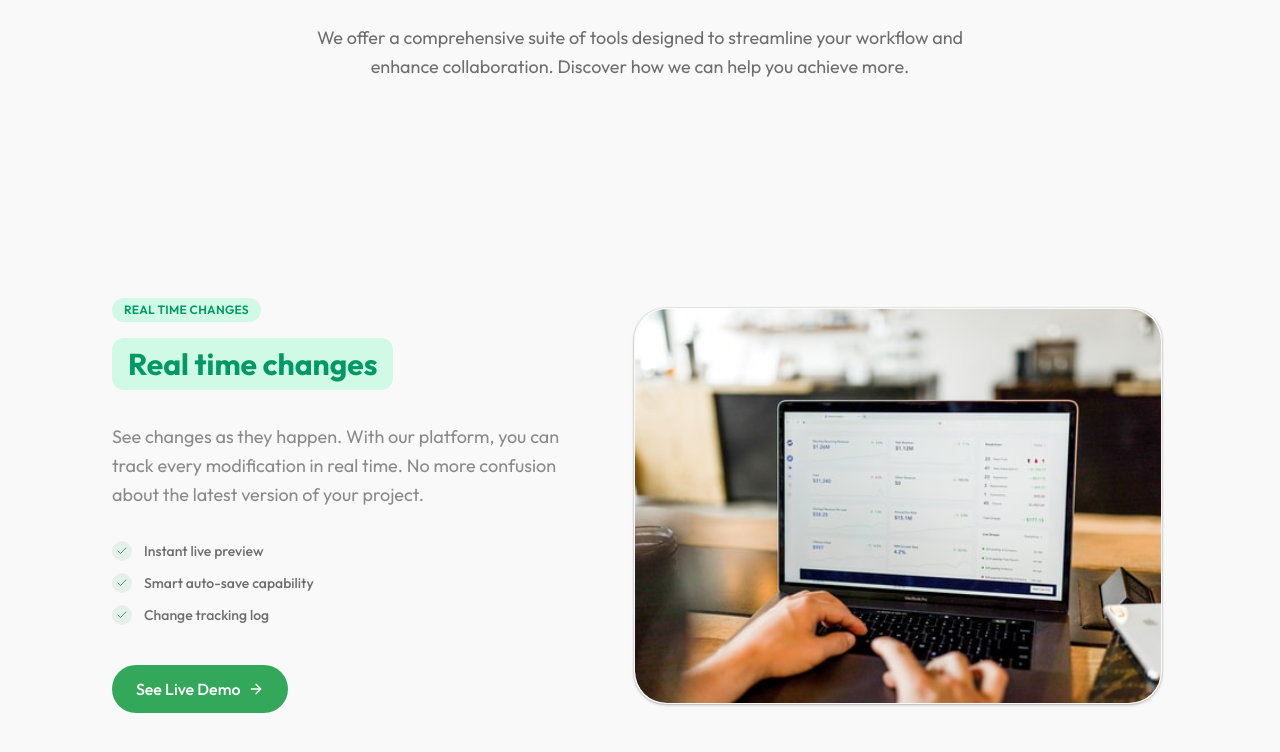
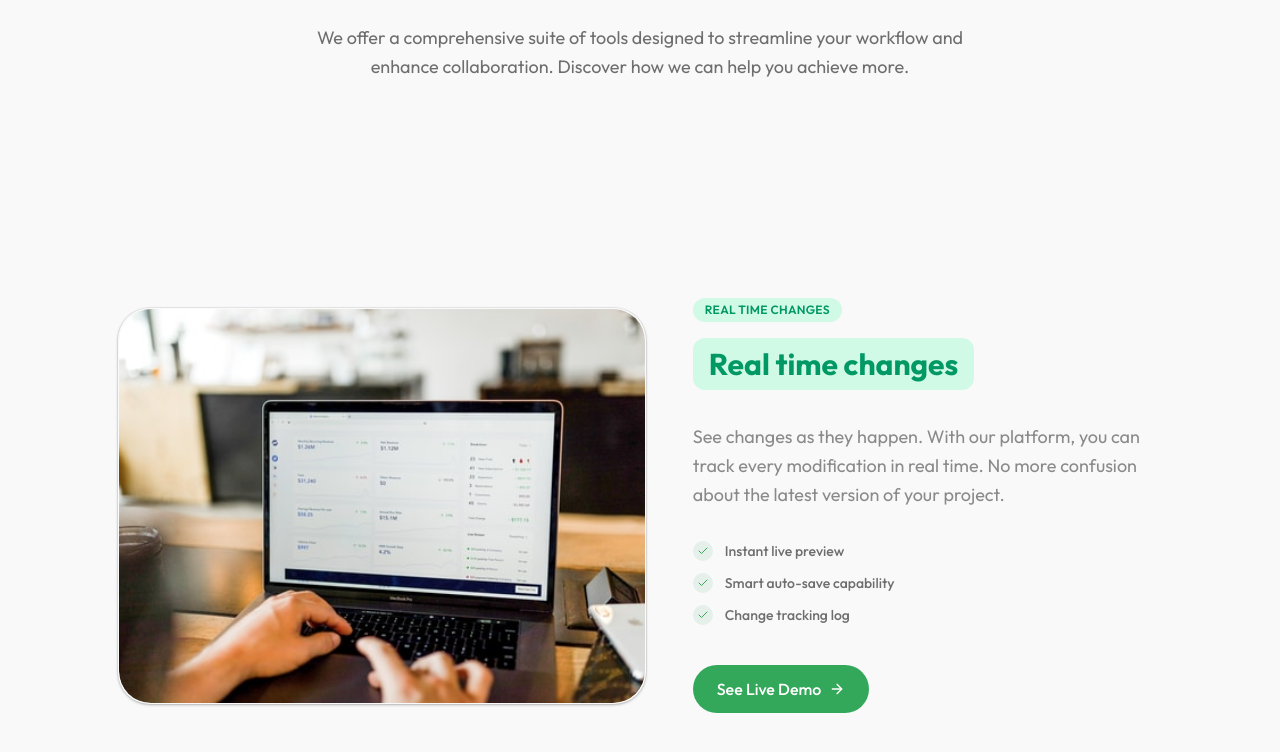
Before and after one commit to Sahil-796/vnp, a Next.js app: page / in a window 1280 px wide. Shown: the part 1053-1805 px from the top of the page. Built offline with nearby package versions, Linux system fonts and the light colour scheme.

Commit message:
edit: alternate image side

```diff
--- a/components/ui/sticky-scroll-reveal.tsx
+++ b/components/ui/sticky-scroll-reveal.tsx
@@ -92,7 +92,10 @@ export const StickyScroll = ({
                 duration: 0.5,
                 ease: "easeInOut",
               }}
-              className="flex flex-col lg:flex-row justify-between items-center gap-10"
+              className={cn(
+                "flex flex-col justify-between items-center gap-10",
+                activeCard % 2 === 0 ? "lg:flex-row" : "lg:flex-row-reverse"
+              )}
             >
               {/* Text Section */}
               <div className="lg:w-[45%] flex flex-col justify-center items-center text-center lg:items-start lg:text-left">
```
